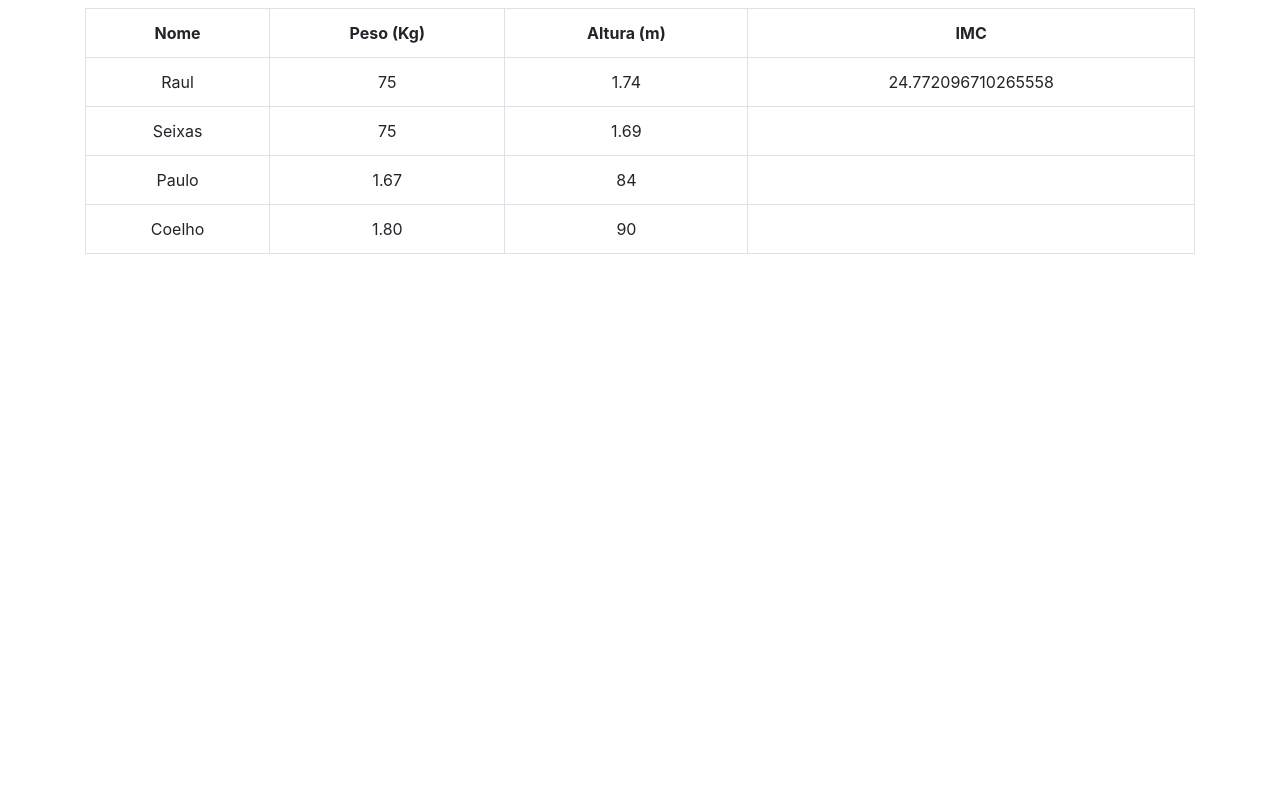
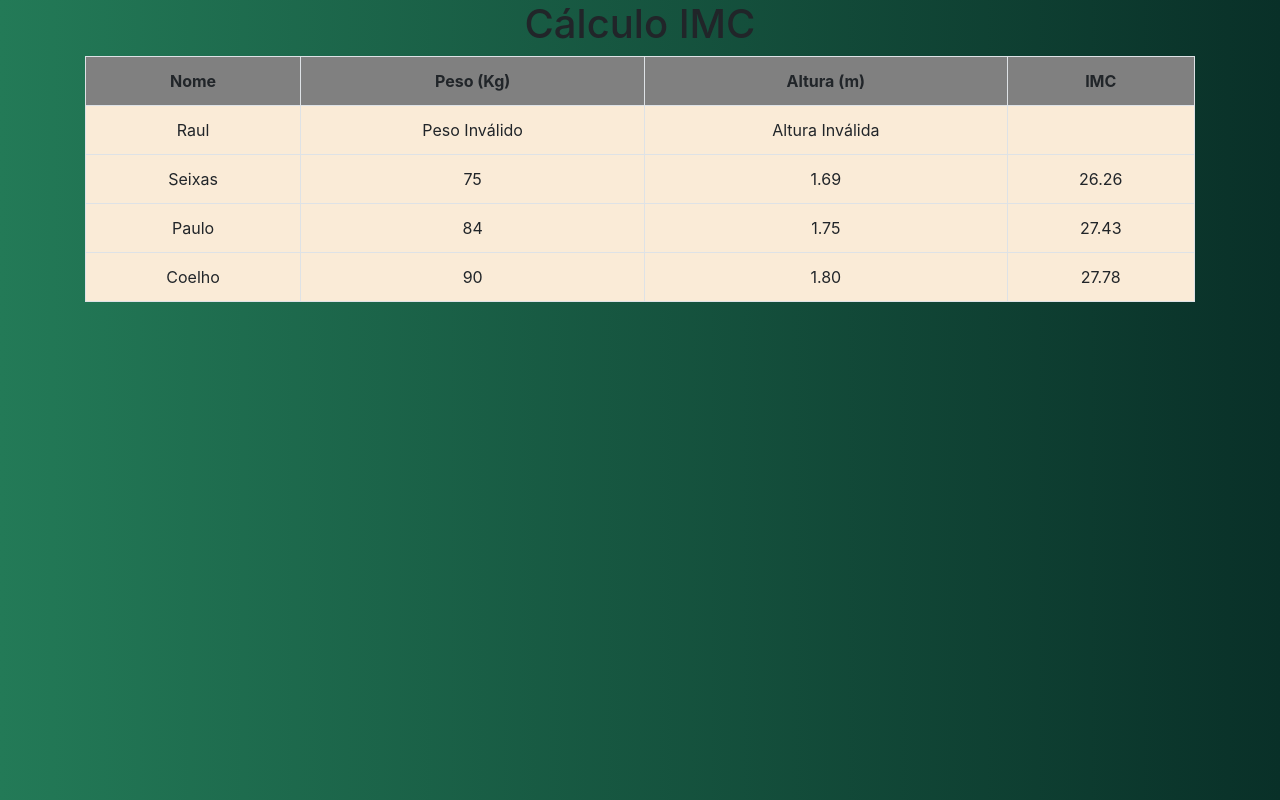
Before and after one commit to Raphael-Goulart/calculo-imc, a plain HTML site: page index.html in a window 1280 px wide. Drawn offline with nearby package versions, Linux system fonts and the light colour scheme.

Commit message:
created style css

```diff
--- a/css/style.css
+++ b/css/style.css
@@ -0,0 +1,19 @@
+*{
+    margin: 0;
+    padding: 0;
+}
+
+body {
+    background: #093028;  /* fallback for old browsers */
+    background: -webkit-linear-gradient(to right, #237A57, #093028);  /* Chrome 10-25, Safari 5.1-6 */
+    background: linear-gradient(to right, #237A57, #093028); /* W3C, IE 10+/ Edge, Firefox 16+, Chrome 26+, Opera 12+, Safari 7+ */
+    ;
+}
+
+.tabela--1 {
+    background-color: gray;
+}
+
+.tabela--2 {
+    background-color: antiquewhite;
+}
--- a/index.html
+++ b/index.html
@@ -4,10 +4,9 @@
     <meta charset="UTF-8">
     <meta http-equiv="X-UA-Compatible" content="IE=edge">
     <meta name="viewport" content="width=device-width, initial-scale=1.0">
-    <!-- Required meta tags -->
    <meta charset="utf-8">
    <meta name="viewport" content="width=device-width, initial-scale=1, shrink-to-fit=no">
-   <!-- Bootstrap CSS -->
+   <link rel="stylesheet" href="/css/style.css">
    <link rel="stylesheet" href="https://stackpath.bootstrapcdn.com/bootstrap/4.4.1/css/bootstrap.min.css" integrity="sha384-Vkoo8x4CGsO3+Hhxv8T/Q5PaXtkKtu6ug5TOeNV6gBiFeWPGFN9MuhOf23Q9Ifjh" crossorigin="anonymous">
     <title>Exercicios | JS</title>
 </head>
@@ -18,35 +17,35 @@
 
         <div class="table-responsive">
             <table class="table table-bordered">
-            <tr class="text-center">
+            <tr class="text-center tabela--1">
                 <td><strong>Nome</strong></td>
                 <td><strong>Peso (Kg)</strong></td>
                 <td><strong>Altura (m)</strong></td>
                 <td><strong>IMC</strong></td>
             </tr>
-            <tr class="text-center" id="paciente--um">
+            <tr class="text-center paciente tabela--2">
                 <td>Raul</td>
-                <td class="peso--um">75</td>
-                <td class="altura--um">1.74</td>
+                <td class="peso">1000</td>
+                <td class="altura">3.0</td>
                 <td class="info--imc"></td>
             </tr>
-            <tr class="text-center">
+            <tr class="text-center paciente tabela--2">
                 <td>Seixas</td>
-                <td>75</td>
-                <td>1.69</td>
-                <td></td>
+                <td class="peso">75</td>
+                <td class="altura">1.69</td>
+                <td class="info--imc"></td>
             </tr>
-            <tr class="text-center">
+            <tr class="text-center paciente tabela--2">
                 <td>Paulo</td>
-                <td>1.67</td>
-                <td>84</td>
-                <td></td>
+                <td class="peso">84</td>
+                <td class="altura">1.75</td>
+                <td class="info--imc"></td>
             </tr>
-            <tr class="text-center">
+            <tr class="text-center paciente tabela--2">
                 <td>Coelho</td>
-                <td>1.80</td>
-                <td>90</td>
-                <td></td>
+                <td class="peso">90</td>
+                <td class="altura">1.80</td>
+                <td class="info--imc"></td>
             </tr>
             </table>
 
--- a/js/index.js
+++ b/js/index.js
@@ -1,17 +1,43 @@
-/*var titulo = document.querySelector('.titulo');
-console.log(titulo.textContent);
-titulo.textContent = "Cálculo IMC"*/
+var titulo = document.querySelector('.titulo');
+titulo.textContent = "Cálculo IMC"
 
-var paciente = document.querySelector('#paciente--um');
+var pacientes = document.querySelectorAll('.paciente'); //traz todos os pacientes com a classe paciente All
 
-var tdPeso = paciente.querySelector('.peso--um');
-var peso = tdPeso.textContent;
 
-var tdAltura = paciente.querySelector('.altura--um')
-var altura = tdAltura.textContent;
 
-var tdImc = paciente.querySelector('.info--imc');
+for(var i = 0; i < pacientes.length; i++){
+    var cliente = pacientes[i];
 
-var imc = peso / (altura * altura);
+    var tdPeso = cliente.querySelector('.peso');
+    var peso = tdPeso.textContent;
 
-tdImc.textContent = imc
+    var tdAltura = cliente.querySelector('.altura')
+    var altura = tdAltura.textContent;
+
+    var tdImc = cliente.querySelector('.info--imc');
+
+    var pesoValido = true;
+    var alturaValido = true;
+
+    if( peso <= 0 || peso >= 500 ) { //se peso for menor que zero ou maior que 500 exiba peso inválido
+    pesoValido = false;
+    tdPeso.textContent = "Peso Inválido";
+    };
+
+    if( altura <= 0 || altura >= 3.0 ) { //se peso for menor que zero ou maior que 500 exiba peso inválido
+    alturaValido = false;
+    tdAltura.textContent = "Altura Inválida";
+    };
+
+    if (alturaValido && pesoValido){
+    var imc = peso / (altura * altura);
+    tdImc.textContent = imc.toFixed(2); //declara o quanto que você quer de casas decimais
+    };
+}
+
+
+
+
+
+
+/*vamos fazer um loop para todos os  pacientes */
```
